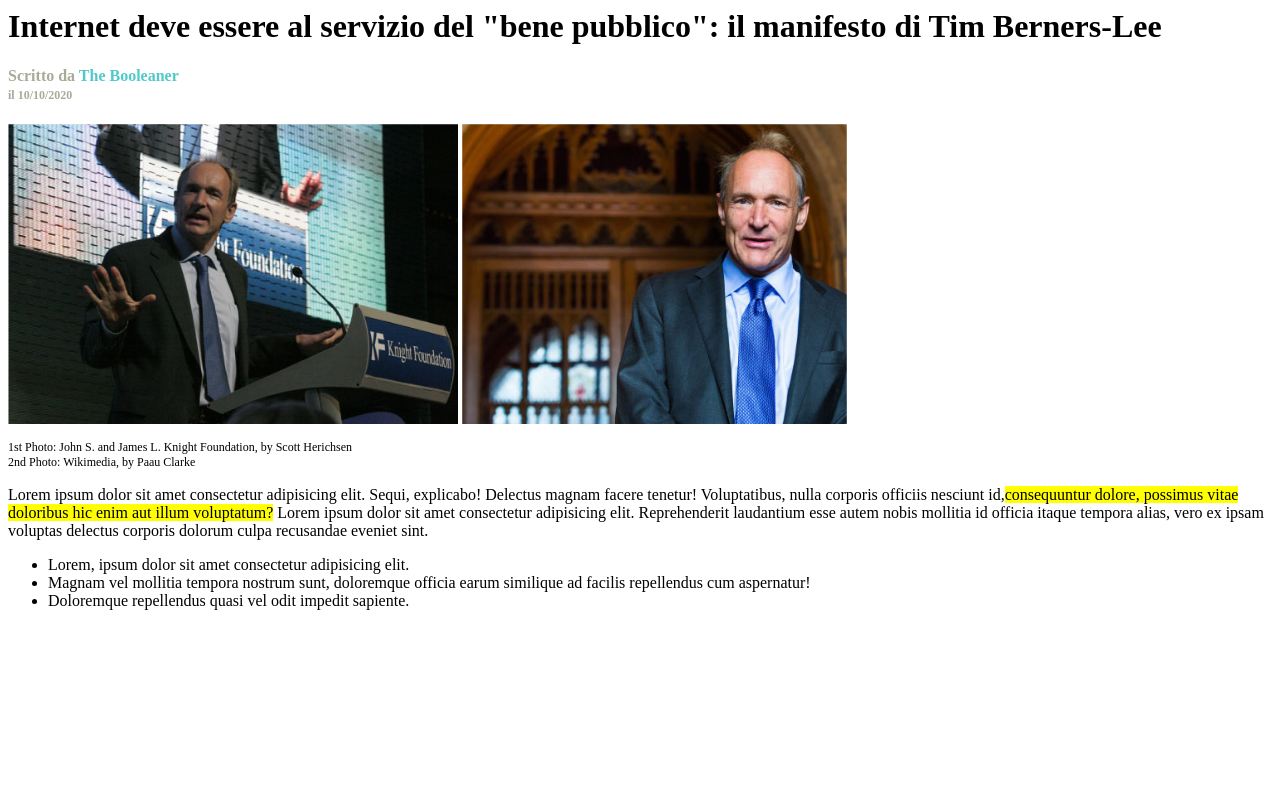
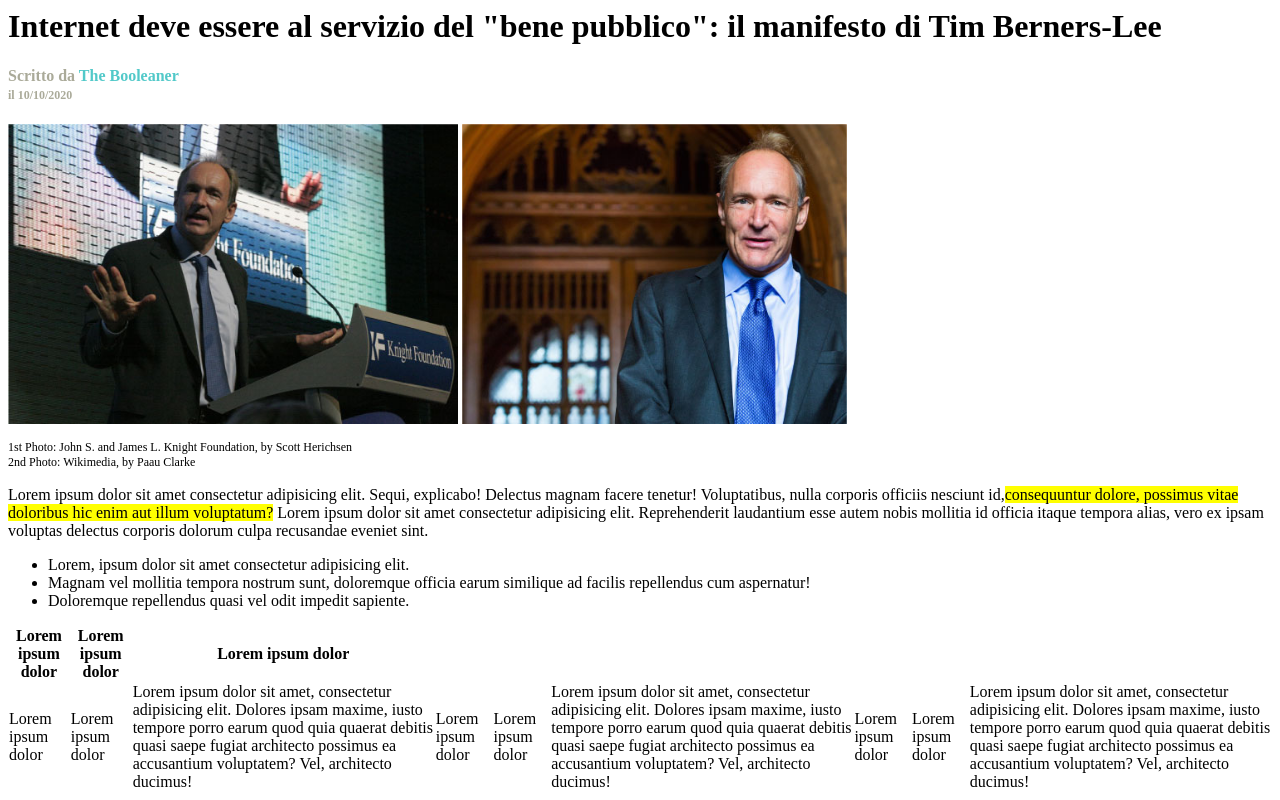
Before and after one commit to AlessandroOviszach/html-css-booleaner, a plain HTML site: page index.html in a window 1280 px wide. Shown: the part 346-1146 px from the top of the page. Before the commit the page ends 972 px from the top, so only its background shows below. Drawn offline with Linux system fonts and the light colour scheme.

Commit message:
add table

```diff
--- a/css/style.css
+++ b/css/style.css
@@ -24,3 +24,15 @@
 .norder_position{
     padding-left: 8px;
 }
+
+table, th, td {
+    border-collapse: collapse;
+  }
+
+.column_size_1{
+    width: 20%;
+}
+
+.column_size_2{
+    width: 60%;
+}
--- a/index.html
+++ b/index.html
@@ -48,6 +48,32 @@
             <li>Magnam vel mollitia tempora nostrum sunt, doloremque officia earum similique ad facilis repellendus cum aspernatur!</li>
             <li>Doloremque repellendus quasi vel odit impedit sapiente.</li>
         </ul>
+
+        <table>
+            <thead>
+                <th class="clumn_size_1">Lorem ipsum dolor</th>
+                <th class="clumn_size_1">Lorem ipsum dolor</th>
+                <th class="clumn_size_2">Lorem ipsum dolor</th>
+            </thead>
+
+            <tbody>
+                <td>Lorem ipsum dolor</td>
+                <td>Lorem ipsum dolor</td>
+                <td>Lorem ipsum dolor sit amet, consectetur adipisicing elit. Dolores ipsam maxime, iusto tempore porro earum quod quia quaerat debitis quasi saepe fugiat architecto possimus ea accusantium voluptatem? Vel, architecto ducimus!</td><td>Lorem ipsum dolor</td>
+
+                <td>Lorem ipsum dolor</td>
+                <td>Lorem ipsum dolor sit amet, consectetur adipisicing elit. Dolores ipsam maxime, iusto tempore porro earum quod quia quaerat debitis quasi saepe fugiat architecto possimus ea accusantium voluptatem? Vel, architecto ducimus!</td><td>Lorem ipsum dolor</td>
+
+                <td>Lorem ipsum dolor</td>
+                <td>Lorem ipsum dolor sit amet, consectetur adipisicing elit. Dolores ipsam maxime, iusto tempore porro earum quod quia quaerat debitis quasi saepe fugiat architecto possimus ea accusantium voluptatem? Vel, architecto ducimus!</td>
+            </tbody>
+        </table>
+
+
+
+
+
+
     </main>
 
 
```
